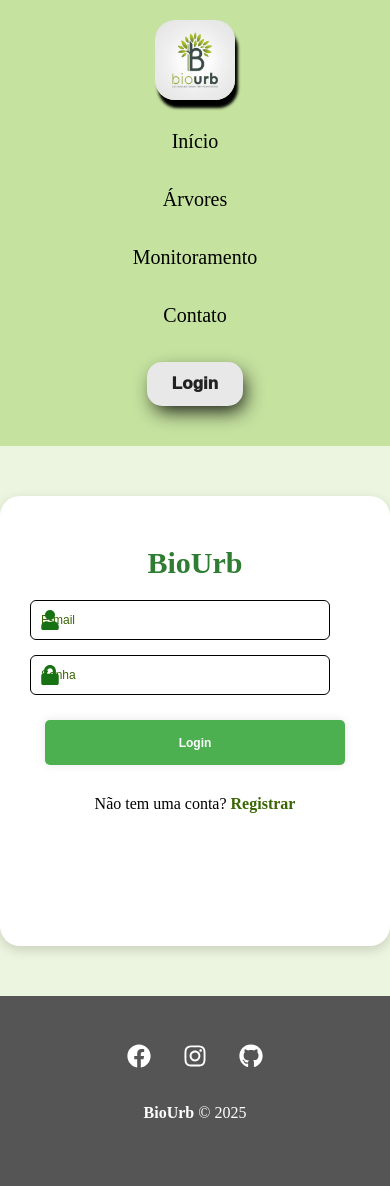
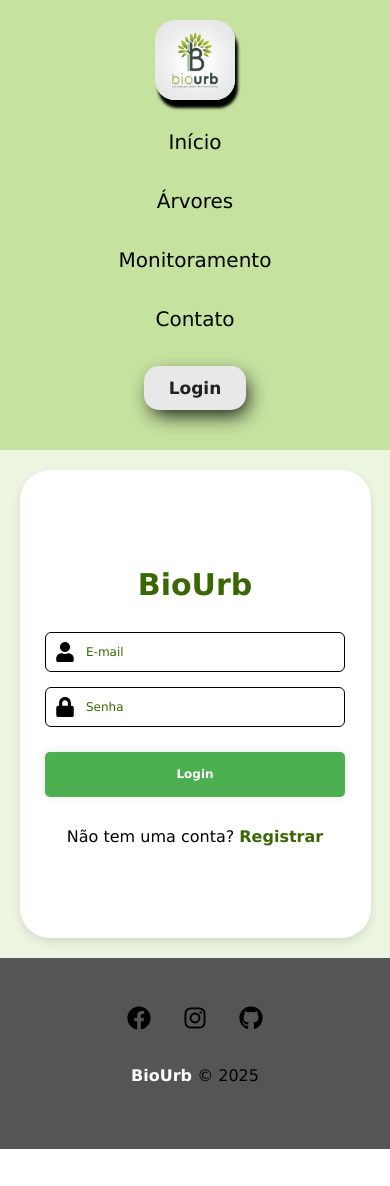
Before and after one commit to Viniglienke/Projeto_Integrador, a React (Vite) app in the folder frontend/app/: page / in a window 390 px wide. After the commit the page ends 1149 px from the top, so only its background shows below. Built offline with nearby package versions, Linux system fonts and the light colour scheme; no server answers.

Commit message:
css Trees

```diff
--- a/frontend/app/src/components/pages/Trees.css
+++ b/frontend/app/src/components/pages/Trees.css
@@ -1,106 +1,168 @@
-.container {
-  width: 100%;
-  max-width: 400px;
-  margin: 50px auto;
-  background-color: #fff;
-  padding: 30px;
-  border-radius: 20px;
-  box-shadow: 0 4px 12px rgba(0, 0, 0, 0.15);
-  text-align: center;
+* {
+  font-family: 'Lucida Sans', 'Lucida Sans Regular', 'Lucida Grande', 'Lucida Sans Unicode', Geneva, Verdana, sans-serif;
+  color: #000000;
+  box-sizing: border-box;
 }
 
-.container h1 {
-  color: #2e7d32;
-  margin-bottom: 20px;
+.container {
+  max-width: 600px;
+  margin: 70px auto;
+  padding: 20px;
+  background-color: white;
+  box-shadow: 0 4px 8px rgba(0, 0, 0, 0.1);
+  border-radius: 30px;
+  text-align: center;
+  display: flex;
+  flex-direction: column;
+  justify-content: center;
+  align-items: center;
 }
 
 .input-field {
-  position: relative;
+  margin-bottom: 15px;
   width: 100%;
-  margin-bottom: 15px;
 }
 
 .input-field input,
 .input-field select,
 .input-field textarea {
   width: 100%;
-  background: transparent;
-  outline: none;
-  border: 1px solid rgb(0, 0, 0);
+  padding: 10px;
+  font-size: 16px;
+  border: 1px solid #000000;
   border-radius: 6px;
-  font-size: 16px;
-  color: #155802;
-  padding: 10px 10px 10px 40px;
-  box-sizing: border-box;
 }
 
-.input-field textarea {
-  min-height: 100px;
-  resize: vertical;
+.input-field select {
+  font-size: 14px;
+  text-align: justify;
+  color: #155802;
 }
 
-.input-field .input-icon {
-  position: absolute;
-  top: 50%;
-  left: 10px;
-  transform: translateY(-50%);
-  color: #555;
-  pointer-events: none;
+.input-field input:focus,
+.input-field select:focus {
+  outline: none;
+  border-color: #4CAF50;
+  box-shadow: 0 0 5px rgba(76, 175, 80, 0.5);
 }
 
 button[type="submit"] {
-  background-color: #4caf50;
+  padding: 10px 20px;
+  font-size: 18px;
+  background-color: #177214;
   color: #fff;
   border: none;
-  padding: 12px 20px;
-  font-size: 16px;
-  border-radius: 6px;
+  border-radius: 4px;
   cursor: pointer;
-  width: 100%;
+  transition: background-color 0.3s ease;
   margin-top: 10px;
-  transition: background-color 0.3s ease;
 }
 
 button[type="submit"]:hover {
-  background-color: #45a049;
+  background-color: #0056b3;
 }
 
+/* Responsividade */
+@media (max-width: 768px) {
+  .container {
+    margin: 50px auto;
+    padding: 15px;
+  }
+
+  button[type="submit"] {
+    font-size: 16px;
+    padding: 8px 16px;
+  }
+}
+
+@media (max-width: 480px) {
+  .container {
+    width: 90%;
+    margin: 20px auto;
+    padding: 10px;
+  }
+
+  button[type="submit"] {
+    font-size: 14px;
+    padding: 6px 12px;
+  }
+}
+
+/* --- Popup de sucesso --- */
 .success-popup-overlay {
   position: fixed;
   top: 0;
   left: 0;
   width: 100vw;
   height: 100vh;
-  background-color: rgba(0, 0, 0, 0.6);
+  background: rgba(0, 0, 0, 0.5);
   display: flex;
   justify-content: center;
   align-items: center;
-  z-index: 1000;
+  z-index: 9999;
 }
 
 .success-popup {
-  background-color: #fff;
-  padding: 30px;
-  border-radius: 10px;
-  box-shadow: 0 4px 12px rgba(0, 0, 0, 0.3);
+  background: #d4edda;
+  color: #155724;
+  padding: 30px 40px;
+  border-radius: 15px;
   text-align: center;
+  box-shadow: 0 8px 32px rgba(0, 0, 0, 0.25);
+  width: 90%;
+  max-width: 400px;
+  animation: popupFadeIn 0.3s ease;
 }
 
 .success-popup h2 {
-  color: #2e7d32;
   margin-bottom: 20px;
 }
 
 .success-popup button {
-  background-color: #4caf50;
-  color: #fff;
+  background: #155724;
+  color: #ffffff;
+  padding: 10px 20px;
+  border-radius: 8px;
   border: none;
-  padding: 10px 20px;
-  border-radius: 6px;
   cursor: pointer;
+  font-weight: bold;
   transition: background-color 0.3s ease;
 }
 
 .success-popup button:hover {
-  background-color: #45a049;
+  background: #0c3e1b;
 }
+
+@keyframes popupFadeIn {
+  from {
+    transform: scale(0.9);
+    opacity: 0;
+  }
+
+  to {
+    transform: scale(1);
+    opacity: 1;
+  }
+}
+
+.input-field {
+  position: relative;
+  margin-bottom: 15px;
+  width: 100%;
+}
+
+.input-icon {
+  position: absolute;
+  top: 50%;
+  left: 10px;
+  transform: translateY(-50%);
+  color: #177214;
+  font-size: 20px;
+}
+
+.input-field input[type="text"],
+.input-field input[type="password"],
+.input-field input[type="date"],
+.input-field select {
+  padding-left: 40px;
+}
```
